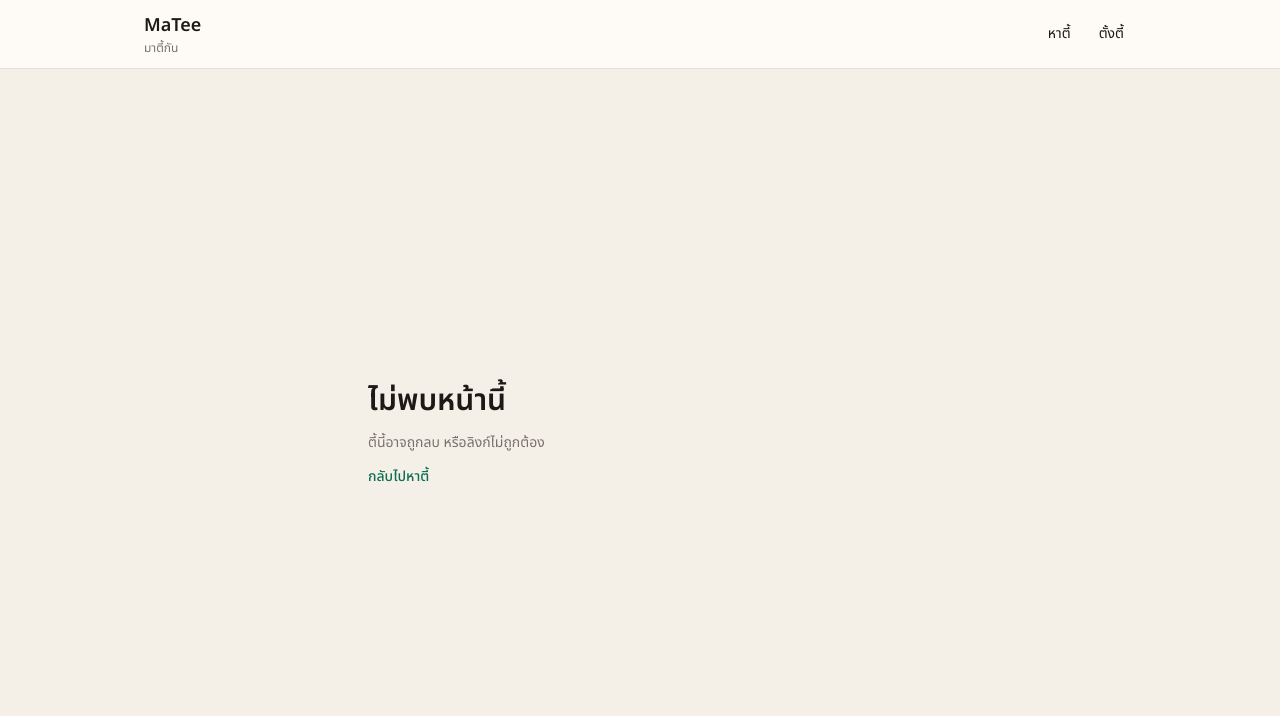
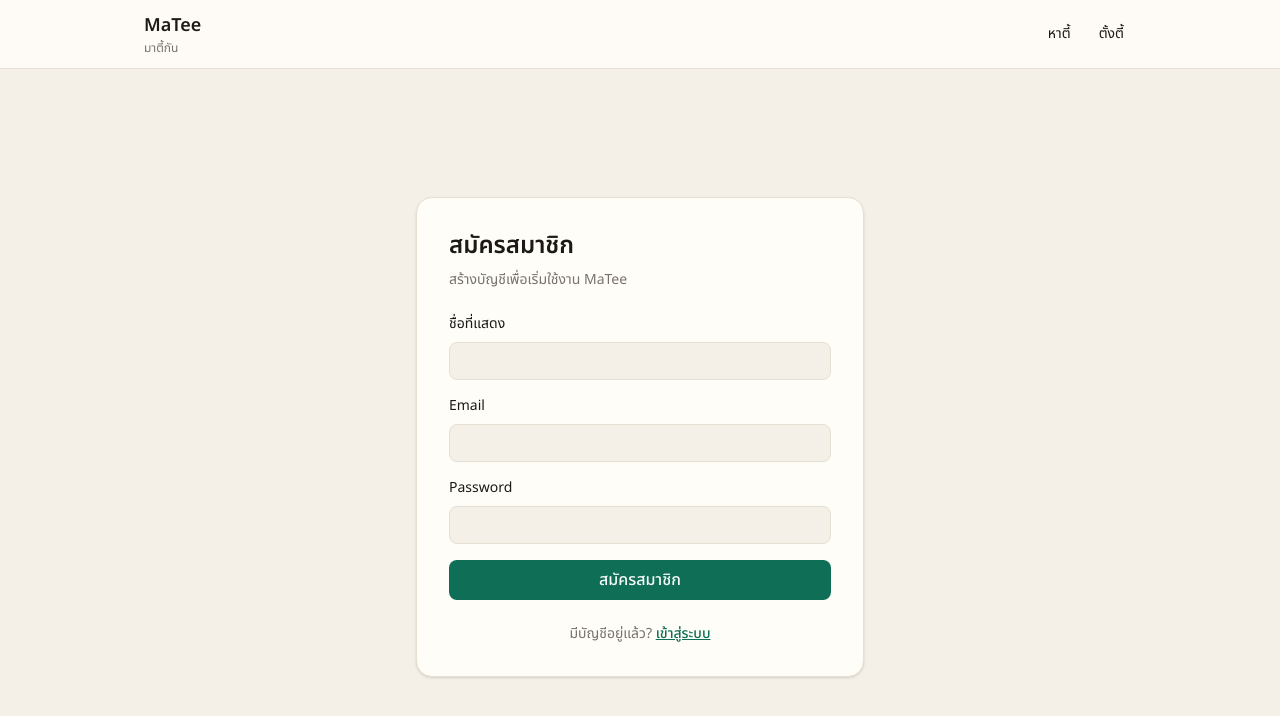
Before and after one commit to POTAEPT/React-FinalProject, a Next.js app in the folder matee/: page /register in a window 1280 px wide. Before the commit this address had no page. Shown: the top 716 px of the page. Built offline with nearby package versions, Linux system fonts and the light colour scheme.

Commit message:
Implement registration form and sign-up functionality

```diff
--- /dev/null
+++ b/matee/src/app/register/page.jsx
@@ -0,0 +1,9 @@
+import RegisterForm from "@/components/auth/RegisterForm";
+
+export const metadata = {
+  title: "สมัครสมาชิก | MaTee",
+};
+
+export default function RegisterPage() {
+  return <RegisterForm />;
+}
--- /dev/null
+++ b/matee/src/components/auth/RegisterForm.jsx
@@ -0,0 +1,126 @@
+"use client";
+
+import { useState } from "react";
+import Link from "next/link";
+import { useRouter } from "next/navigation";
+
+import { signUp } from "@/lib/auth/actions";
+
+export default function RegisterForm() {
+  const router = useRouter();
+  const [form, setForm] = useState({
+    displayName: "",
+    email: "",
+    password: "",
+  });
+  const [error, setError] = useState("");
+  const [notice, setNotice] = useState("");
+  const [loading, setLoading] = useState(false);
+
+  function handleChange(event) {
+    setForm((current) => ({
+      ...current,
+      [event.target.name]: event.target.value,
+    }));
+  }
+
+  async function handleSubmit(event) {
+    event.preventDefault();
+    setLoading(true);
+    setError("");
+    setNotice("");
+
+    const result = await signUp(form);
+
+    if (result.error) {
+      setError(result.error);
+      setLoading(false);
+      return;
+    }
+
+    if (result.needsEmailConfirmation) {
+      setNotice("สมัครสำเร็จ กรุณาตรวจสอบ Email เพื่อยืนยันบัญชีก่อนเข้าสู่ระบบ");
+      setLoading(false);
+      return;
+    }
+
+    router.push("/account");
+    router.refresh();
+  }
+
+  return (
+    <main className="flex min-h-[calc(100vh-4rem)] items-center justify-center px-4 py-12">
+      <section className="w-full max-w-md rounded-2xl border border-line bg-card p-8 shadow-sm">
+        <h1 className="text-2xl font-semibold">สมัครสมาชิก</h1>
+        <p className="mt-2 text-sm text-muted">
+          สร้างบัญชีเพื่อเริ่มใช้งาน MaTee
+        </p>
+
+        <form onSubmit={handleSubmit} className="mt-6 flex flex-col gap-4">
+          <label className="flex flex-col gap-2 text-sm">
+            ชื่อที่แสดง
+            <input
+              name="displayName"
+              value={form.displayName}
+              onChange={handleChange}
+              maxLength={40}
+              required
+              className="rounded-lg border border-line bg-background px-3 py-2"
+            />
+          </label>
+
+          <label className="flex flex-col gap-2 text-sm">
+            Email
+            <input
+              name="email"
+              type="email"
+              value={form.email}
+              onChange={handleChange}
+              required
+              className="rounded-lg border border-line bg-background px-3 py-2"
+            />
+          </label>
+
+          <label className="flex flex-col gap-2 text-sm">
+            Password
+            <input
+              name="password"
+              type="password"
+              value={form.password}
+              onChange={handleChange}
+              minLength={8}
+              required
+              className="rounded-lg border border-line bg-background px-3 py-2"
+            />
+          </label>
+
+          {error ? (
+            <p role="alert" className="text-sm text-red-700">
+              {error}
+            </p>
+          ) : null}
+          {notice ? (
+            <p role="status" className="text-sm text-accent">
+              {notice}
+            </p>
+          ) : null}
+
+          <button
+            type="submit"
+            disabled={loading}
+            className="rounded-lg bg-accent px-4 py-2 font-medium text-accent-foreground disabled:opacity-60"
+          >
+            {loading ? "กำลังสมัครสมาชิก..." : "สมัครสมาชิก"}
+          </button>
+        </form>
+
+        <p className="mt-6 text-center text-sm text-muted">
+          มีบัญชีอยู่แล้ว?{" "}
+          <Link href="/login" className="font-medium text-accent underline">
+            เข้าสู่ระบบ
+          </Link>
+        </p>
+      </section>
+    </main>
+  );
+}
--- /dev/null
+++ b/matee/src/lib/auth/actions.js
@@ -0,0 +1,39 @@
+import { createClient } from "@/lib/supabase/client";
+
+export async function signUp({ displayName, email, password }) {
+  const trimmedDisplayName = displayName?.trim();
+
+  if (!trimmedDisplayName || trimmedDisplayName.length < 1) {
+    return { error: "ชื่อนี้มีการถูกใช้แล้วกรุณาเลือกชื่ออื่น" };
+  }
+
+  if (trimmedDisplayName.length > 40) {
+    return { error: "ชื่อที่แสดงต้องมีความยาวไม่เกิน 40 ตัวอักษร" };
+  }
+
+  if (!email?.trim()) {
+    return { error: "กรุณากรอก Email" };
+  }
+
+  if (!password || password.length < 8) {
+    return { error: "Password ต้องมีอย่างน้อย 8 ตัวอักษร" };
+  }
+
+  const supabase = createClient();
+  const { data, error } = await supabase.auth.signUp({
+    email: email.trim(),
+    password,
+    options: {
+      data: { display_name: trimmedDisplayName },
+    },
+  });
+
+  if (error) {
+    return { error: error.message };
+  }
+
+  return {
+    error: null,
+    needsEmailConfirmation: !data.session,
+  };
+}
```
